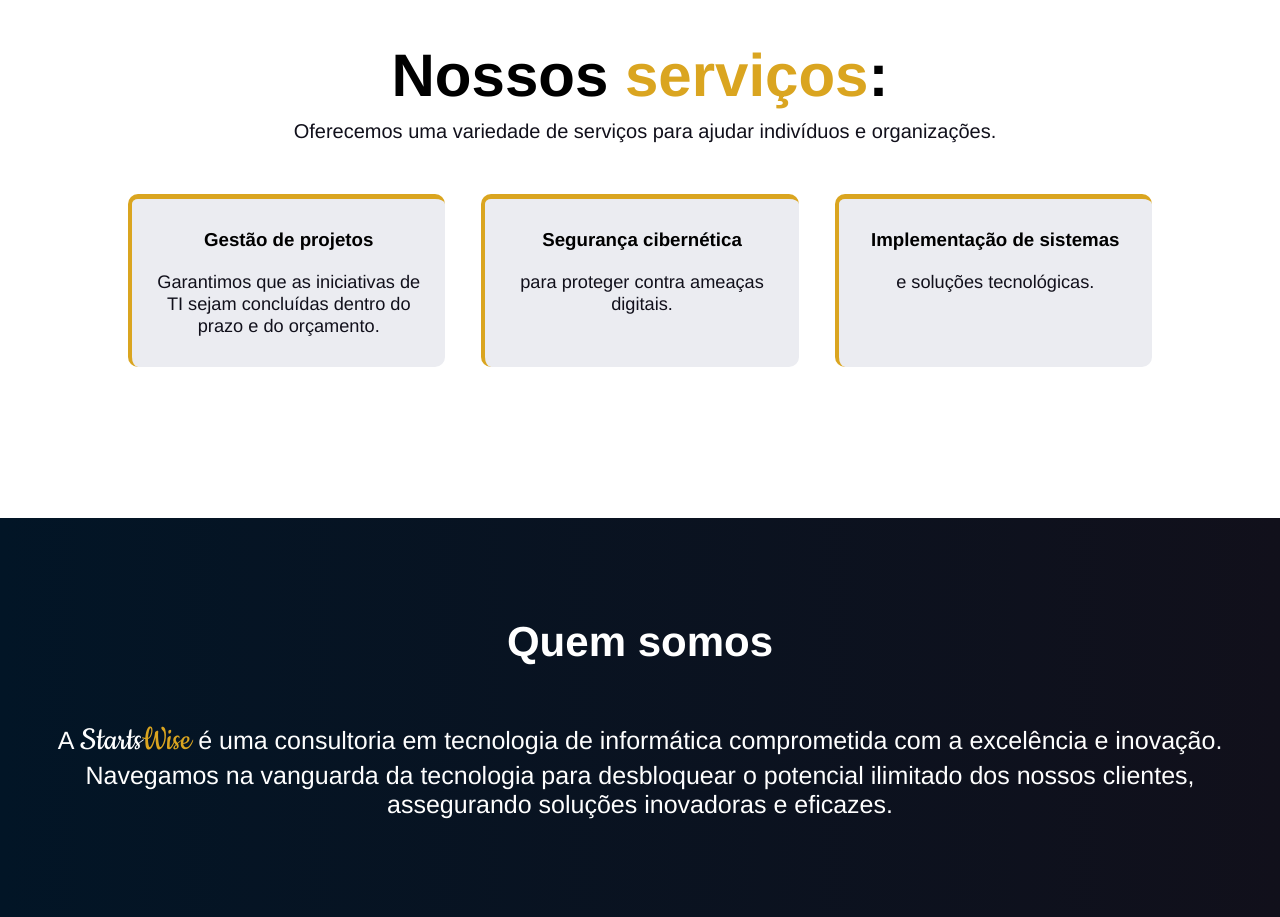
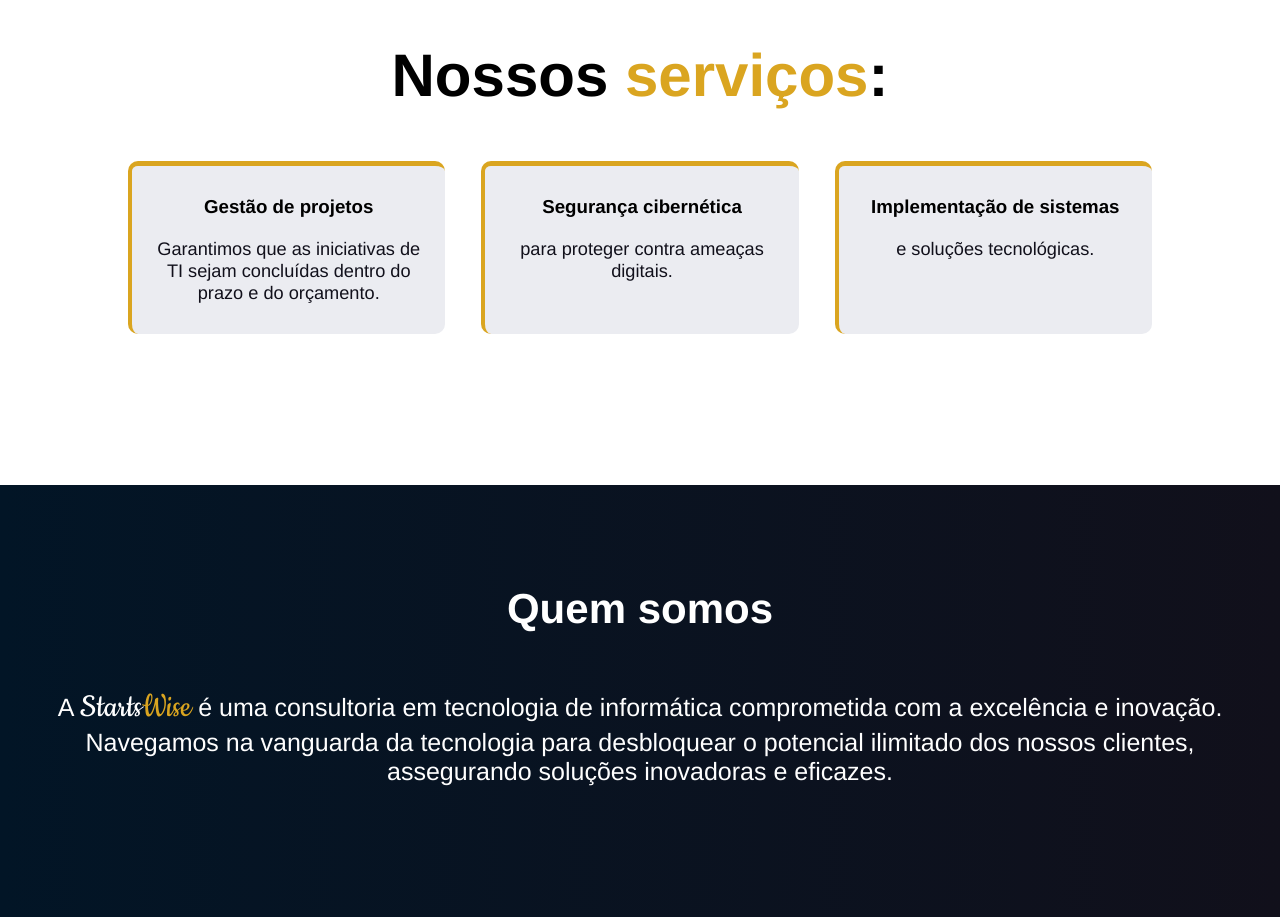
Before and after one commit to IsacristineReis/StartWise, a plain HTML site: page index.html in a window 1280 px wide. Shown: the part 800-1717 px from the top of the page. Drawn offline with Linux system fonts and the light colour scheme.

Commit message:
Update index.html

```diff
--- a/index.html
+++ b/index.html
@@ -49,7 +49,6 @@
 
     <section class="divition">
         <h1>Nossos <b>serviços</b>:</h1>
-        <pre>Oferecemos uma variedade de serviços para ajudar indivíduos e organizações.</pre>
         <div class="row">
             <div class="divition-col">
                 <h3>Gestão de projetos</h3>
```
